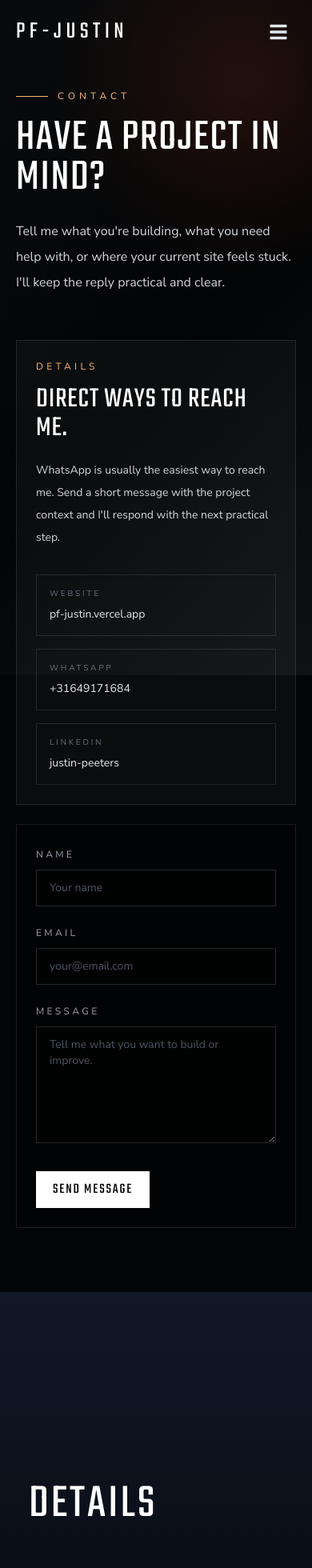
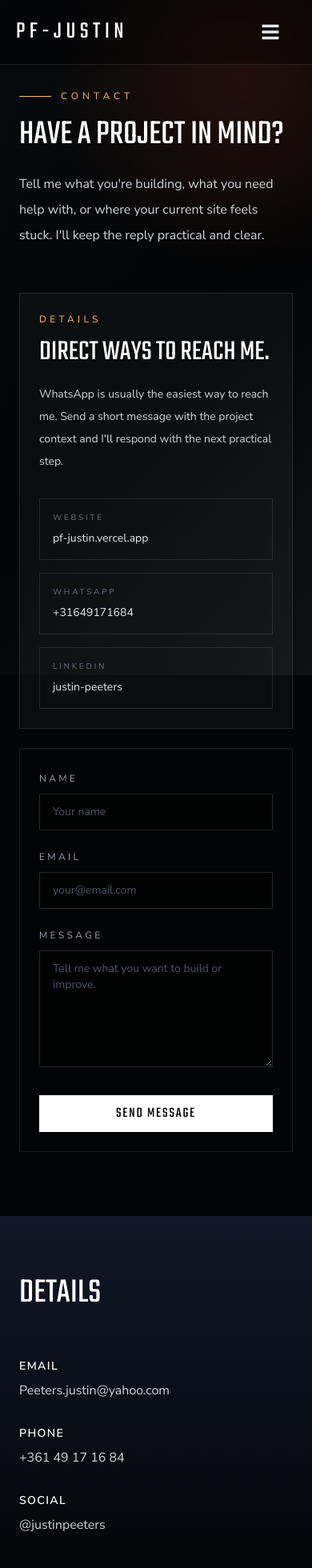
Before and after one commit to JustDevInn/PF-Justin, a React (Create React App) app: page /contact in a window 390 px wide. Shown: the top 1960 px of the page at 80% size. Built offline with nearby package versions, Linux system fonts and the light colour scheme; a web font is replaced by a local one.

Commit message:
Polish portfolio responsiveness and cleanup

```diff
--- a/package.json
+++ b/package.json
@@ -13,7 +13,6 @@
     "react-icons": "^4.4.0",
     "react-router-dom": "^7.15.1",
     "react-scripts": "5.0.1",
-    "react-scroll": "^1.9.0",
     "tailwindcss-textshadow": "^2.1.3",
     "web-vitals": "^2.1.4"
   },
--- a/src/components/Contact.jsx
+++ b/src/components/Contact.jsx
@@ -37,9 +37,8 @@ const Contact = () => {
 
   return (
     <main
-      name="contact"
       id="contact"
-      className="relative min-h-screen w-full overflow-x-hidden bg-[#030405] px-5 pb-20 pt-28 text-white md:px-10 md:pt-32"
+      className="relative box-border min-h-screen w-full max-w-full overflow-x-hidden bg-[#030405] px-6 pb-20 pt-28 text-white md:px-10 md:pt-32"
     >
       <div
         aria-hidden="true"
@@ -50,10 +49,10 @@ const Contact = () => {
         className="pointer-events-none fixed inset-0 bg-[linear-gradient(rgba(255,255,255,0.042)_1px,transparent_1px),linear-gradient(90deg,rgba(255,255,255,0.042)_1px,transparent_1px)] bg-[size:56px_56px] opacity-25"
       ></div>
 
-      <div className="relative z-10 mx-auto max-w-screen-xl">
+      <div className="relative z-10 mx-auto w-full max-w-screen-xl min-w-0">
         <motion.section
           {...reveal}
-          className="max-w-5xl"
+          className="w-full max-w-5xl"
           aria-labelledby="contact-heading"
         >
           <div className="mb-5 flex items-center gap-3">
@@ -67,7 +66,7 @@ const Contact = () => {
           </div>
           <h1
             id="contact-heading"
-            className="font-teko text-[clamp(3.5rem,8vw,7.25rem)] uppercase leading-[0.9] tracking-wide"
+            className="max-w-full break-words font-teko text-[2.75rem] uppercase leading-[0.95] tracking-normal text-white [overflow-wrap:anywhere] sm:text-[clamp(3.5rem,8vw,7.25rem)] sm:leading-[0.9] sm:tracking-wide"
           >
             Have a project in mind?
           </h1>
@@ -76,16 +75,16 @@ const Contact = () => {
           </p>
         </motion.section>
 
-        <div className="mt-14 grid gap-6 lg:mt-20 lg:grid-cols-[0.8fr_1.2fr]">
+        <div className="mx-auto mt-14 grid w-full min-w-0 gap-6 lg:mt-20 lg:grid-cols-[0.8fr_1.2fr]">
           <motion.aside
             {...reveal}
-            className="border border-white/10 bg-white/[0.035] p-6 md:p-8"
+            className="min-w-0 border border-white/10 bg-white/[0.035] p-6 md:p-8"
             aria-label="Direct contact details"
           >
             <p className="text-xs uppercase tracking-[0.36em] text-orange-300">
               Details
             </p>
-            <h2 className="mt-4 font-teko text-4xl uppercase leading-none tracking-wide text-white md:text-5xl">
+            <h2 className="mt-4 max-w-full break-words font-teko text-[2.25rem] uppercase leading-none tracking-normal text-white [overflow-wrap:anywhere] sm:tracking-wide md:text-5xl">
               Direct ways to reach me.
             </h2>
             <p className="mt-5 text-sm leading-7 text-gray-300">
@@ -104,7 +103,7 @@ const Contact = () => {
                   <span className="block text-[10px] uppercase tracking-[0.28em] text-gray-500">
                     {item.label}
                   </span>
-                  <span className="mt-2 block text-sm text-gray-200">
+                  <span className="mt-2 block break-words text-sm text-gray-200">
                     {item.value}
                   </span>
                 </a>
@@ -116,7 +115,7 @@ const Contact = () => {
             {...reveal}
             action="https://getform.io/f/19890081-7383-4319-832f-c7a6294b1408"
             method="POST"
-            className="border border-white/10 bg-black/20 p-6 md:p-8"
+            className="min-w-0 border border-white/10 bg-black/20 p-6 md:p-8"
           >
             <div className="grid gap-5">
               <div>
@@ -131,6 +130,7 @@ const Contact = () => {
                   type="text"
                   name="name"
                   placeholder="Your name"
+                  autoComplete="name"
                   className={fieldClassName}
                 />
               </div>
@@ -147,6 +147,7 @@ const Contact = () => {
                   type="email"
                   name="email"
                   placeholder="your@email.com"
+                  autoComplete="email"
                   className={fieldClassName}
                   required
                 />
@@ -172,7 +173,7 @@ const Contact = () => {
 
             <button
               type="submit"
-              className="mt-7 inline-flex min-h-11 w-fit items-center border border-white bg-white px-5 py-2 font-teko text-lg uppercase tracking-widest text-black transition hover:border-orange-300 hover:bg-orange-300 focus-visible:outline-none focus-visible:ring-2 focus-visible:ring-orange-300 focus-visible:ring-offset-4 focus-visible:ring-offset-black"
+              className="mt-7 inline-flex min-h-11 w-full items-center justify-center border border-white bg-white px-5 py-2 font-teko text-lg uppercase tracking-widest text-black transition hover:border-orange-300 hover:bg-orange-300 focus-visible:outline-none focus-visible:ring-2 focus-visible:ring-orange-300 focus-visible:ring-offset-4 focus-visible:ring-offset-black sm:w-fit"
             >
               Send message
             </button>
--- a/src/components/Experience.jsx
+++ b/src/components/Experience.jsx
@@ -5,7 +5,6 @@ import { FaGitAlt, FaWindows } from "react-icons/fa";
 import { CgFigma } from "react-icons/cg";
 import { motion } from 'framer-motion';
 
-const Experience = () => {
 const techs = [
   { id: 1, child: <SiMongodb size={30} /> },
   { id: 2, child: <SiExpress size={30} /> },
@@ -26,6 +25,7 @@ const Experience = () => {
   { id: 17, child: <FaWindows size={30} /> },
 ];
 
+const Experience = () => {
   // Function to generate a random delay for each icon
   const generateRandomDelay = () => Math.random() * 2; // Random delay between 0 and 2 seconds
 
@@ -71,7 +71,7 @@ const Experience = () => {
     return () => {
       intervals.forEach(clearInterval);
     };
-  }, [techs]);
+  }, []);
 
   return (
     <div
--- a/src/components/Footer.jsx
+++ b/src/components/Footer.jsx
@@ -1,47 +1,65 @@
-import React from 'react'
+import React from "react";
 
 const Footer = () => {
   return (
-    <div
-    name="footer"
-    className="px-5 w-full md:pt-10 h-screen bg-gradient-to-b from-gray-900 to-black text-white
-    flex items-center justify-center md:block"
+    <footer
+      className="box-border w-full max-w-full overflow-x-hidden bg-gradient-to-b from-gray-900 to-black px-6 py-16 text-white md:px-10 md:py-20"
+      aria-labelledby="footer-heading"
     >
-<footer className="h-[350px] md:h-[450px] flex flex-col p-4 justify-center max-w-screen-lg mx-auto">
-  {/* details */}
-  <div className="w-full flex justify-between flex-col mt-10">
-      <h1 className="text-6xl uppercase font-teko tracking-wider inline ">
+      <div className="mx-auto flex max-w-screen-lg flex-col justify-center">
+        <div className="w-full">
+          <h2
+            id="footer-heading"
+            className="max-w-full break-words font-teko text-[2.75rem] uppercase tracking-normal [overflow-wrap:anywhere] sm:text-5xl sm:tracking-wider md:text-6xl"
+          >
             Details
-      </h1>
-    <div className="pl-20 pt-20 flex flex-col justify-center md:justify-between md:flex-row  text-white">
-      <div className="mb-2">
-        <h5 className="font-bold uppercase tracking-widest">Email</h5>
+          </h2>
+          <div className="grid gap-8 pt-12 text-white md:grid-cols-3 md:gap-10 md:pt-16">
+            <div>
+              <h3 className="text-sm font-bold uppercase tracking-widest">
+                Email
+              </h3>
               <a
                 href="mailto:Peeters.justin@yahoo.com"
-        className="text-gray-300">Peeters.justin@yahoo.com</a>
+                className="mt-2 block break-words text-gray-300 transition hover:text-white focus-visible:outline-none focus-visible:ring-2 focus-visible:ring-orange-300 focus-visible:ring-offset-4 focus-visible:ring-offset-black"
+              >
+                Peeters.justin@yahoo.com
+              </a>
             </div>
-      <div className="mb-2">
-        <h5 className="font-bold uppercase tracking-widest">Phone</h5>
-        <p className="text-gray-300">+361 49 17 16 84</p>
+            <div>
+              <h3 className="text-sm font-bold uppercase tracking-widest">
+                Phone
+              </h3>
+              <p className="mt-2 text-gray-300">+361 49 17 16 84</p>
             </div>
-      <div className="mb-2">
-        <h5 className="font-bold uppercase tracking-widest">Social</h5>
+            <div>
+              <h3 className="text-sm font-bold uppercase tracking-widest">
+                Social
+              </h3>
               <a
                 href="http://www.instagram.com/justinpeeters"
-        target="blank"
-        className="text-gray-300"
-        >@justinpeeters</a>
+                target="_blank"
+                rel="noreferrer"
+                className="mt-2 block text-gray-300 transition hover:text-white focus-visible:outline-none focus-visible:ring-2 focus-visible:ring-orange-300 focus-visible:ring-offset-4 focus-visible:ring-offset-black"
+              >
+                @justinpeeters
+              </a>
             </div>
           </div>
         </div>
-    {/* copyright + kvk */}
-    <div className="mt-20 w-full flex flex-row justify-between text-white font-thin text-[8px] lg:text-[10px] tracking-widest">
-      <p className="">Copyright 2023 all rights reserved.</p>
-      <p>KVK: <span className="font-medium">Justin Peeters Development 89798690899</span></p>
+
+        <div className="mt-16 flex w-full flex-col gap-3 text-[10px] font-thin uppercase tracking-widest text-white sm:flex-row sm:justify-between">
+          <p>Copyright 2023 all rights reserved.</p>
+          <p>
+            KVK:{" "}
+            <span className="font-medium">
+              Justin Peeters Development 89798690899
+            </span>
+          </p>
+        </div>
       </div>
     </footer>
-    </div>
-  )
-}
+  );
+};
 
-export default Footer
+export default Footer;
--- a/src/components/NavBar.jsx
+++ b/src/components/NavBar.jsx
@@ -1,6 +1,9 @@
 import React, { useState } from "react";
 import { FaBars, FaTimes } from "react-icons/fa";
 import { Link, NavLink } from "react-router-dom";
+
+const focusRingClass =
+  "focus-visible:outline-none focus-visible:ring-2 focus-visible:ring-orange-300 focus-visible:ring-offset-4 focus-visible:ring-offset-black";
 
 const NavBar = () => {
   const [isMenuOpen, setIsMenuOpen] = useState(false);
@@ -12,22 +15,20 @@ const NavBar = () => {
   ];
 
   const linkClassName = ({ isActive }) =>
-    `px-1 py-2 text-sm uppercase tracking-[0.22em] transition duration-300 focus-visible:outline-none focus-visible:ring-2 focus-visible:ring-orange-300 focus-visible:ring-offset-4 focus-visible:ring-offset-black ${
-      isActive
-        ? "text-white"
-        : "text-gray-300 hover:text-white"
+    `px-1 py-2 text-sm uppercase tracking-[0.22em] transition duration-300 ${focusRingClass} ${
+      isActive ? "text-white" : "text-gray-300 hover:text-white"
     }`;
 
   return (
     <nav
       aria-label="Primary navigation"
-      className="fixed top-0 left-0 z-[70] w-full bg-transparent text-gray-300"
+      className="fixed left-0 top-0 z-[80] w-full max-w-full overflow-x-clip border-b border-white/10 bg-black/35 text-gray-300 backdrop-blur-md"
     >
-      <div className="flex h-20 w-full items-center justify-between px-5 md:px-10">
+      <div className="box-border flex h-20 w-full max-w-full items-center justify-between gap-4 pl-5 pr-8 md:px-10">
         <Link
           to="/"
           onClick={() => setIsMenuOpen(false)}
-          className="cursor-pointer font-teko text-3xl uppercase tracking-[0.18em] text-white focus-visible:outline-none focus-visible:ring-2 focus-visible:ring-orange-300 focus-visible:ring-offset-4 focus-visible:ring-offset-black"
+          className={`min-w-0 shrink cursor-pointer font-teko text-3xl uppercase tracking-[0.18em] text-white ${focusRingClass}`}
         >
           PF-JUSTIN
         </Link>
@@ -51,7 +52,7 @@ const NavBar = () => {
           aria-controls="mobile-navigation"
           aria-expanded={isMenuOpen}
           onClick={() => setIsMenuOpen((open) => !open)}
-          className="inline-flex h-11 w-11 items-center justify-center text-gray-200 transition hover:text-white focus-visible:outline-none focus-visible:ring-2 focus-visible:ring-orange-300 focus-visible:ring-offset-4 focus-visible:ring-offset-black md:hidden"
+          className={`inline-flex h-10 w-10 shrink-0 items-center justify-center text-gray-200 transition hover:text-white ${focusRingClass} md:hidden`}
         >
           {isMenuOpen ? <FaTimes size={24} /> : <FaBars size={24} />}
         </button>
@@ -60,7 +61,7 @@ const NavBar = () => {
       {isMenuOpen && (
         <div
           id="mobile-navigation"
-          className="fixed inset-x-0 top-20 z-[60] min-h-[calc(100vh-5rem)] border-t border-white/10 bg-gradient-to-b from-black via-gray-950 to-gray-900 px-5 py-10 md:hidden"
+          className="fixed inset-x-0 top-20 z-[75] max-h-[calc(100dvh-5rem)] max-w-full overflow-y-auto overflow-x-hidden border-t border-white/10 bg-gradient-to-b from-black via-gray-950 to-gray-900 px-5 py-10 md:hidden"
         >
           <ul className="flex flex-col gap-7">
             {links.map(({ label, to }) => (
@@ -69,7 +70,7 @@ const NavBar = () => {
                   to={to}
                   onClick={() => setIsMenuOpen(false)}
                   className={({ isActive }) =>
-                    `block py-3 font-teko text-5xl uppercase tracking-wider transition focus-visible:outline-none focus-visible:ring-2 focus-visible:ring-orange-300 focus-visible:ring-offset-4 focus-visible:ring-offset-black ${
+                    `block py-3 font-teko text-5xl uppercase tracking-wider transition ${focusRingClass} ${
                       isActive
                         ? "text-white"
                         : "text-gray-200 hover:text-white"
--- a/src/components/SocialLinks.jsx
+++ b/src/components/SocialLinks.jsx
@@ -47,20 +47,20 @@ const SocialLinks = () => {
   ];
 
   return (
-    <div className="hidden lg:flex flex-col top-[35%] left-0 fixed z-20">
+    <div className="fixed left-0 top-[35%] z-20 hidden flex-col xl:flex">
       <ul>
         {links.map(({ id, child, href, style, download }) => (
           <li
             key={id}
             className={
-              "flex justify-between items-center w-40 h-14 px-4 ml-[-100px] hover:ml-[5px] hover:rounded-md duration-300 bg-gradient-to-r from-transparent to-zinc-800" +
+              "flex h-14 w-40 items-center justify-between px-4 ml-[-100px] duration-300 hover:ml-[5px] hover:rounded-md bg-gradient-to-r from-transparent to-zinc-800" +
               " " +
               style
             }
           >
             <a
               href={href}
-              className="flex justify-between items-center w-full text-[#c6c6c6] hover:text-white"
+              className="flex w-full items-center justify-between text-[#c6c6c6] hover:text-white focus-visible:outline-none focus-visible:ring-2 focus-visible:ring-orange-300 focus-visible:ring-offset-4 focus-visible:ring-offset-black"
               download={download}
               target="_blank"
               rel="noreferrer"
--- a/src/index.css
+++ b/src/index.css
@@ -15,6 +15,28 @@
 @layer base {
   html {
     font-family: 'Nunito Sans', sans-serif;
+    width: 100%;
+    max-width: 100%;
+    background: #030405;
+    overflow-x: hidden;
+    overflow-x: clip;
+  }
+
+  body {
+    width: 100%;
+    max-width: 100%;
+    min-width: 320px;
+    overflow-x: hidden;
+    overflow-x: clip;
+    background: #030405;
+  }
+
+  #root {
+    width: 100%;
+    max-width: 100%;
+    min-height: 100vh;
+    overflow-x: hidden;
+    overflow-x: clip;
   }
 }
 
```
Also changed, not shown: src/components/About.jsx (+11 -12 lines), src/components/HeroScene.jsx (+20 -20 lines), src/components/Portfolio.jsx (+5 -6 lines), src/components/ProjectCard.jsx (+7 -7 lines), src/components/Services.jsx (+13 -14 lines), 1 other file (tests, documents, lock files or other folders). Lines whose indentation alone changed are shown as unchanged.
